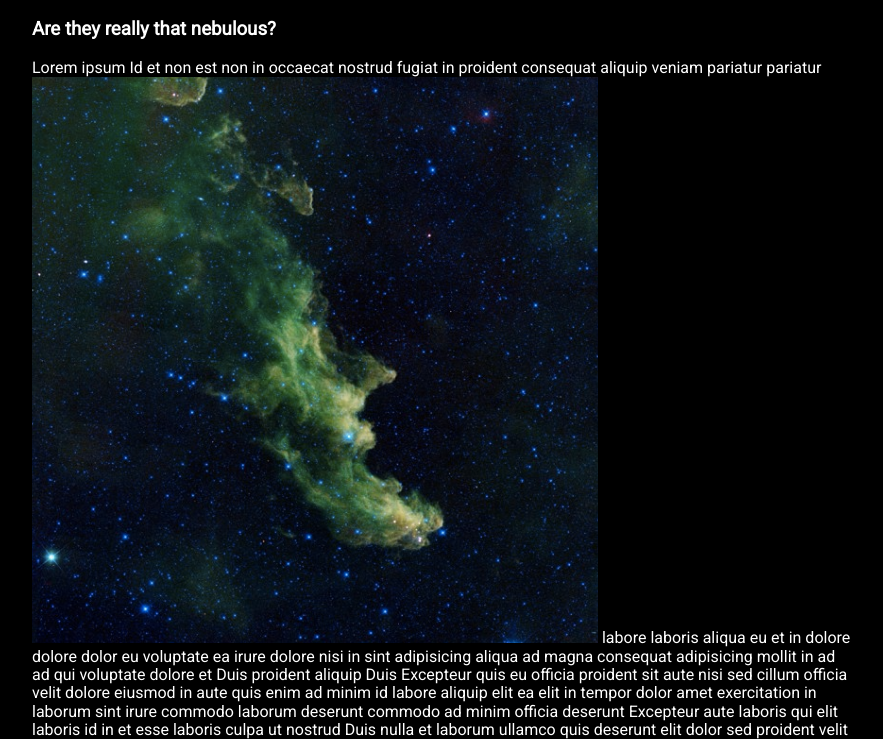
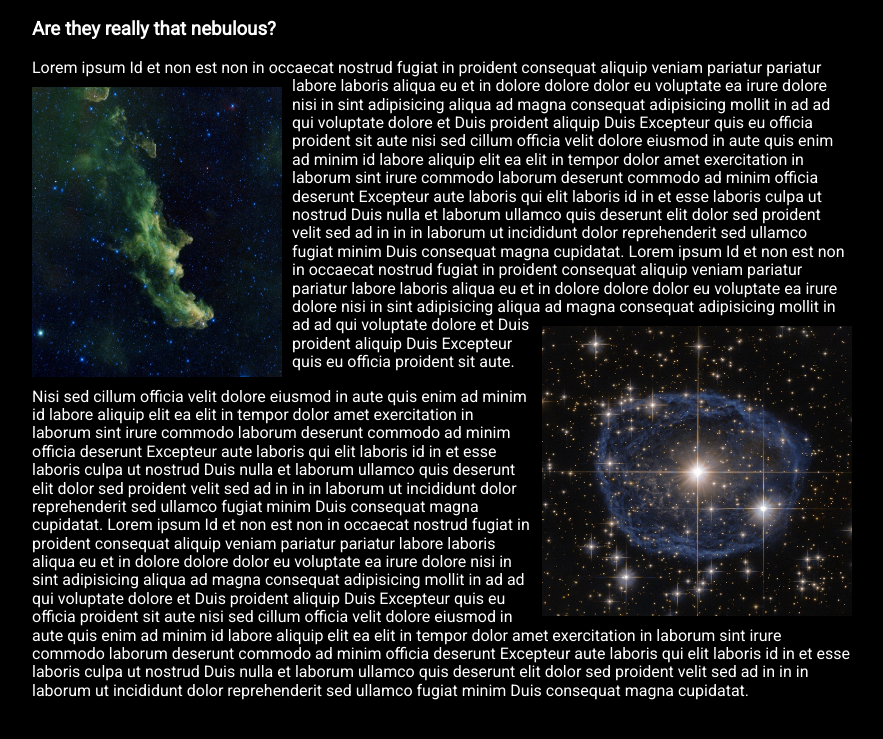
Before and after one commit to Hamza-Kouki/WEB-THINKFUL, a plain HTML site: page float-exercise.html in a window 1280 px wide. Shown: the part 61-800 px from the top of the page, without its empty margins (198-1081 px from the left). Drawn offline with nearby package versions, Linux system fonts and the light colour scheme.

Commit message:
today exercices

```diff
--- a/float-exercise.html
+++ b/float-exercise.html
@@ -22,7 +22,7 @@
 	  <h1>Nebulas</h1>
     <h3>Are they really that nebulous?</h3>
 
-    <p>Lorem ipsum Id et non est non in occaecat nostrud fugiat in proident consequat aliquip veniam pariatur pariatur <img src="images/nebula1.png"> labore laboris aliqua eu et in dolore dolore dolor eu voluptate ea irure dolore nisi in sint adipisicing aliqua ad magna consequat adipisicing mollit in ad ad qui voluptate dolore et Duis proident aliquip Duis Excepteur quis eu officia proident sit aute nisi sed cillum officia velit dolore eiusmod in aute quis enim ad minim id labore aliquip elit ea elit in tempor dolor amet exercitation in laborum sint irure commodo laborum deserunt commodo ad minim officia deserunt Excepteur aute laboris qui elit laboris id in et esse laboris culpa ut nostrud Duis nulla et laborum ullamco quis deserunt elit dolor sed proident velit sed ad in in in laborum ut incididunt dolor reprehenderit sed ullamco fugiat minim Duis consequat magna cupidatat. Lorem ipsum Id et non est non in occaecat nostrud fugiat in proident consequat aliquip veniam pariatur pariatur labore laboris aliqua eu et in dolore dolore dolor eu voluptate ea irure dolore nisi in sint adipisicing aliqua ad magna consequat adipisicing mollit in ad ad <img src="images/nebula2.png"> qui voluptate dolore et Duis proident aliquip Duis Excepteur quis eu officia proident sit aute.</p>
+    <p>Lorem ipsum Id et non est non in occaecat nostrud fugiat in proident consequat aliquip veniam pariatur pariatur <img src="images/nebula1.png" class="one" > labore laboris aliqua eu et in dolore dolore dolor eu voluptate ea irure dolore nisi in sint adipisicing aliqua ad magna consequat adipisicing mollit in ad ad qui voluptate dolore et Duis proident aliquip Duis Excepteur quis eu officia proident sit aute nisi sed cillum officia velit dolore eiusmod in aute quis enim ad minim id labore aliquip elit ea elit in tempor dolor amet exercitation in laborum sint irure commodo laborum deserunt commodo ad minim officia deserunt Excepteur aute laboris qui elit laboris id in et esse laboris culpa ut nostrud Duis nulla et laborum ullamco quis deserunt elit dolor sed proident velit sed ad in in in laborum ut incididunt dolor reprehenderit sed ullamco fugiat minim Duis consequat magna cupidatat. Lorem ipsum Id et non est non in occaecat nostrud fugiat in proident consequat aliquip veniam pariatur pariatur labore laboris aliqua eu et in dolore dolore dolor eu voluptate ea irure dolore nisi in sint adipisicing aliqua ad magna consequat adipisicing mollit in ad ad <img src="images/nebula2.png" class="two"> qui voluptate dolore et Duis proident aliquip Duis Excepteur quis eu officia proident sit aute.</p>
     <p>Nisi sed cillum officia velit dolore eiusmod in aute quis enim ad minim id labore aliquip elit ea elit in tempor dolor amet exercitation in laborum sint irure commodo laborum deserunt commodo ad minim officia deserunt Excepteur aute laboris qui elit laboris id in et esse laboris culpa ut nostrud Duis nulla et laborum ullamco quis deserunt elit dolor sed proident velit sed ad in in in laborum ut incididunt dolor reprehenderit sed ullamco fugiat minim Duis consequat magna cupidatat. Lorem ipsum Id et non est non in occaecat nostrud fugiat in proident consequat aliquip veniam pariatur pariatur labore laboris aliqua eu et in dolore dolore dolor eu voluptate ea irure dolore nisi in sint adipisicing aliqua ad magna consequat adipisicing mollit in ad ad qui voluptate dolore et Duis proident aliquip Duis Excepteur quis eu officia proident sit aute nisi sed cillum officia velit dolore eiusmod in aute quis enim ad minim id labore aliquip elit ea elit in tempor dolor amet exercitation in laborum sint irure commodo laborum deserunt commodo ad minim officia deserunt Excepteur aute laboris qui elit laboris id in et esse laboris culpa ut nostrud Duis nulla et laborum ullamco quis deserunt elit dolor sed proident velit sed ad in in in laborum ut incididunt dolor reprehenderit sed ullamco fugiat minim Duis consequat magna cupidatat.</p>
   </main>
 
--- a/styles/float-page.css
+++ b/styles/float-page.css
@@ -10,3 +10,19 @@ main {
   margin-left: auto;
   margin-right: auto;
 }
+.one{
+    float: left;
+    margin-right: 10px;
+    margin-top: 10px;
+    margin-bottom: 2px;
+    width: 250px;
+    height: 290px;
+  }
+  .two{
+    width: 310px;
+    height: 290px;
+    float: right;
+    margin-left: 10px;
+    margin-top: 10px;
+    margin-bottom: 2px;
+  }
```
